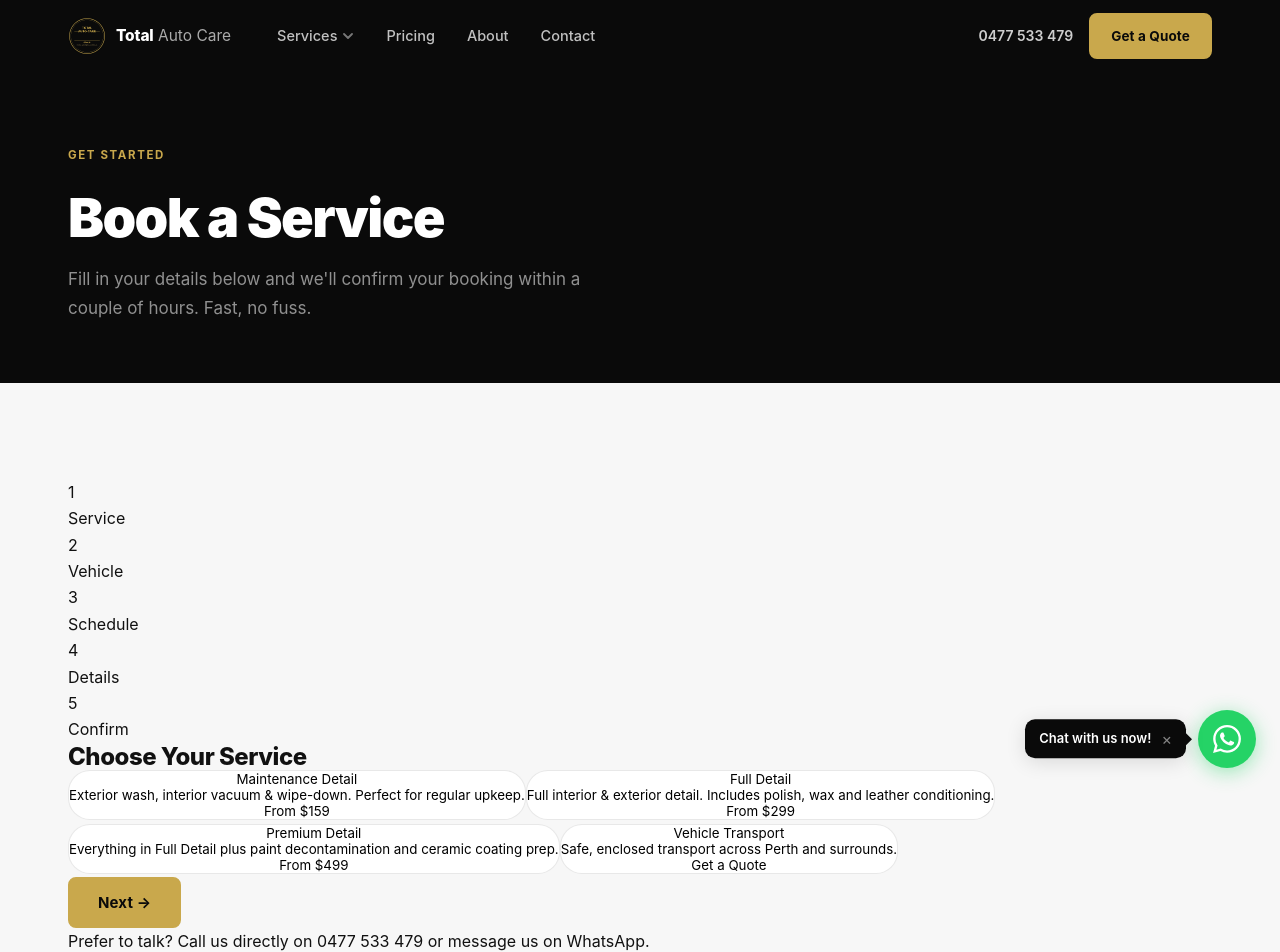
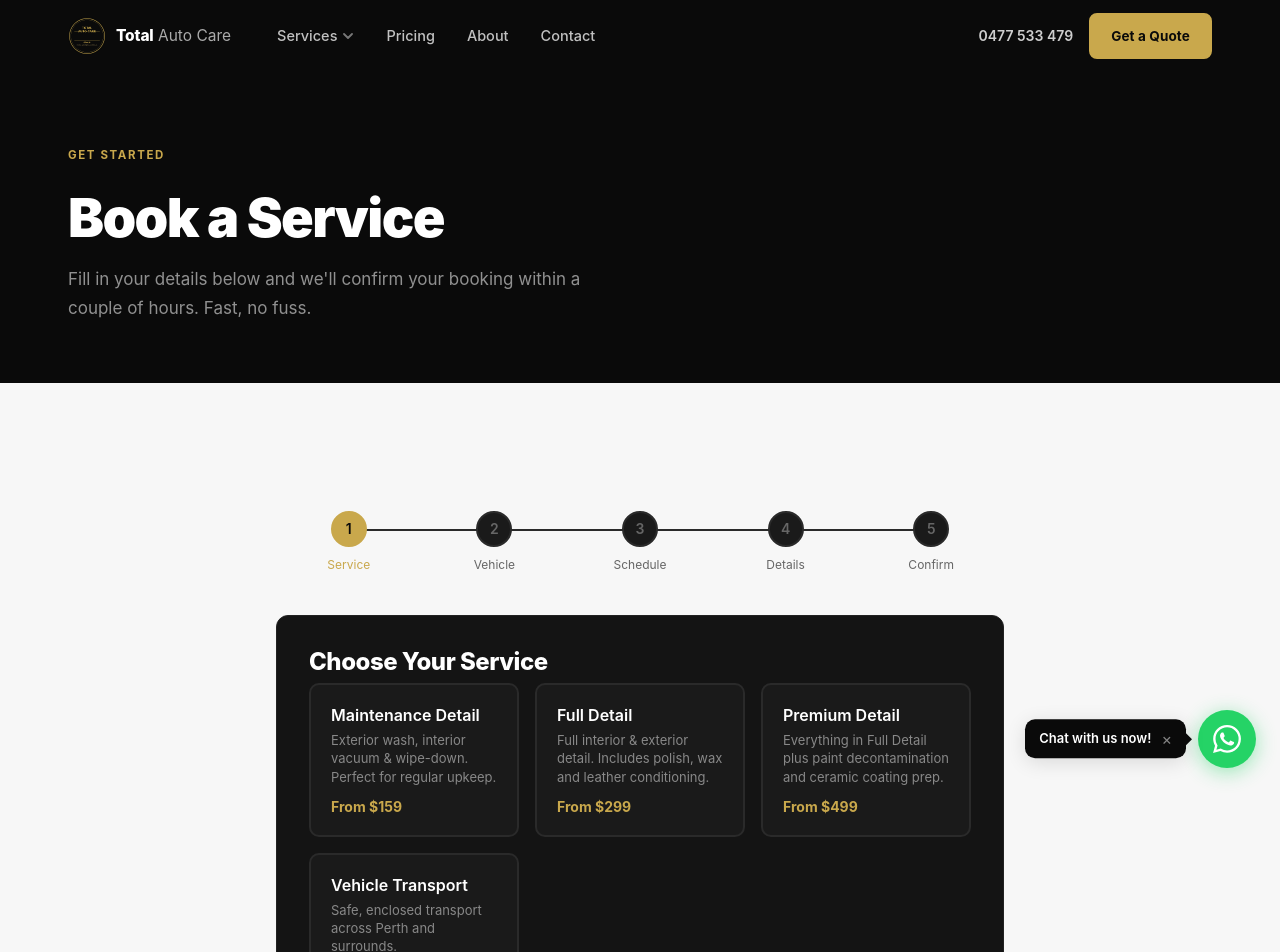
Before and after one commit to metalscratch/total-auto-care-site, a React (Create React App) app: page /booking in a window 1280 px wide. Shown: the top 952 px of the page. Built offline with nearby package versions, Linux system fonts and the light colour scheme.

Commit message:
Add booking wizard CSS to App.css

```diff
--- a/src/App.css
+++ b/src/App.css
@@ -59,3 +59,243 @@ h1,h2,h3,h4,h5,h6 { line-height: 1.15; font-weight: 800; letter-spacing: -0.02em
 .divider-gold { width: 48px; height: 3px; background: var(--gold); border-radius: 2px; margin: 18px 0; }
 @media (max-width:1024px) { :root { --section-pad: 72px; } .grid-4 { grid-template-columns: repeat(2,1fr); } }
 @media (max-width:768px) { :root { --section-pad: 56px; } .container { padding: 0 18px; } .grid-2,.grid-3,.grid-4 { grid-template-columns: 1fr; gap: 16px; } .section-heading { font-size: clamp(26px,7vw,36px); } .section-sub { font-size: 15.5px; } .btn-lg { padding: 16px 28px; font-size: 15.5px; } }
+
+/* ===== BOOKING WIZARD ===== */
+.booking-flow {
+  max-width: 760px;
+  margin: 0 auto;
+  padding: 2rem 1rem;
+}
+
+/* Progress bar */
+.booking-progress {
+  display: flex;
+  justify-content: space-between;
+  align-items: flex-start;
+  margin-bottom: 2.5rem;
+  position: relative;
+}
+
+.booking-progress::before {
+  content: '';
+  position: absolute;
+  top: 18px;
+  left: 10%;
+  width: 80%;
+  height: 2px;
+  background: #2a2a2a;
+  z-index: 0;
+}
+
+.progress-step {
+  display: flex;
+  flex-direction: column;
+  align-items: center;
+  gap: 0.5rem;
+  z-index: 1;
+  flex: 1;
+}
+
+.progress-dot {
+  width: 36px;
+  height: 36px;
+  border-radius: 50%;
+  background: #1a1a1a;
+  border: 2px solid #2a2a2a;
+  display: flex;
+  align-items: center;
+  justify-content: center;
+  font-size: 0.875rem;
+  font-weight: 600;
+  color: #666;
+  transition: all 0.3s;
+}
+
+.progress-step.active .progress-dot,
+.progress-step.done .progress-dot {
+  background: #C9A84C;
+  border-color: #C9A84C;
+  color: #0A0A0A;
+}
+
+.progress-label {
+  font-size: 0.75rem;
+  color: #666;
+  text-align: center;
+}
+
+.progress-step.active .progress-label,
+.progress-step.done .progress-label {
+  color: #C9A84C;
+}
+
+/* Booking body */
+.booking-body {
+  background: #141414;
+  border: 1px solid #222;
+  border-radius: 12px;
+  padding: 2rem;
+  min-height: 300px;
+}
+
+.booking-step-content h2 {
+  font-size: 1.5rem;
+  margin-bottom: 0.5rem;
+  color: #fff;
+}
+
+.booking-step-content > p {
+  color: #999;
+  margin-bottom: 1.5rem;
+  font-size: 0.9375rem;
+}
+
+/* Service cards */
+.service-cards {
+  display: grid;
+  grid-template-columns: repeat(auto-fill, minmax(200px, 1fr));
+  gap: 1rem;
+}
+
+button.service-card {
+  background: #1a1a1a;
+  border: 2px solid #2a2a2a;
+  border-radius: 10px;
+  padding: 1.25rem;
+  text-align: left;
+  cursor: pointer;
+  transition: all 0.2s;
+  color: #fff;
+  width: 100%;
+}
+
+button.service-card:hover {
+  border-color: #C9A84C;
+}
+
+button.service-card.selected {
+  border-color: #C9A84C;
+  background: rgba(201, 168, 76, 0.08);
+}
+
+.service-card__name {
+  font-size: 1rem;
+  font-weight: 600;
+  margin-bottom: 0.375rem;
+  color: #fff;
+}
+
+.service-card__desc {
+  font-size: 0.8125rem;
+  color: #888;
+  margin-bottom: 0.75rem;
+  line-height: 1.4;
+}
+
+.service-card__price {
+  font-size: 0.875rem;
+  font-weight: 700;
+  color: #C9A84C;
+}
+
+/* Vehicle size options */
+.size-options {
+  display: flex;
+  gap: 0.75rem;
+  flex-wrap: wrap;
+  margin-top: 1rem;
+}
+
+.size-option {
+  background: #1a1a1a;
+  border: 2px solid #2a2a2a;
+  border-radius: 8px;
+  padding: 0.625rem 1.25rem;
+  cursor: pointer;
+  font-size: 0.875rem;
+  color: #ccc;
+  transition: all 0.2s;
+}
+
+.size-option:hover {
+  border-color: #C9A84C;
+}
+
+.size-option.selected {
+  border-color: #C9A84C;
+  background: rgba(201, 168, 76, 0.08);
+  color: #C9A84C;
+}
+
+/* Form layout */
+.form-row {
+  display: grid;
+  grid-template-columns: 1fr 1fr;
+  gap: 1rem;
+}
+
+@media (max-width: 600px) {
+  .form-row {
+    grid-template-columns: 1fr;
+  }
+}
+
+/* Booking summary */
+.booking-summary {
+  background: #1a1a1a;
+  border: 1px solid #2a2a2a;
+  border-radius: 10px;
+  padding: 1.5rem;
+  margin-bottom: 1.5rem;
+}
+
+.booking-summary h3 {
+  font-size: 1.1rem;
+  margin-bottom: 1rem;
+  color: #C9A84C;
+}
+
+.booking-summary p {
+  font-size: 0.875rem;
+  color: #bbb;
+  margin-bottom: 0.375rem;
+}
+
+.booking-summary strong {
+  color: #fff;
+}
+
+/* Booking nav */
+.booking-nav {
+  display: flex;
+  justify-content: space-between;
+  align-items: center;
+  margin-top: 2rem;
+  padding-top: 1.5rem;
+  border-top: 1px solid #222;
+}
+
+.booking-footer-note {
+  text-align: center;
+  font-size: 0.8125rem;
+  color: #555;
+  margin-top: 1.25rem;
+}
+
+/* Booking success */
+.booking-success {
+  text-align: center;
+  padding: 3rem 1rem;
+}
+
+.booking-success h2 {
+  font-size: 2rem;
+  color: #C9A84C;
+  margin-bottom: 1rem;
+}
+
+.booking-success p {
+  color: #999;
+  font-size: 1rem;
+  margin-bottom: 1.5rem;
+}
```
